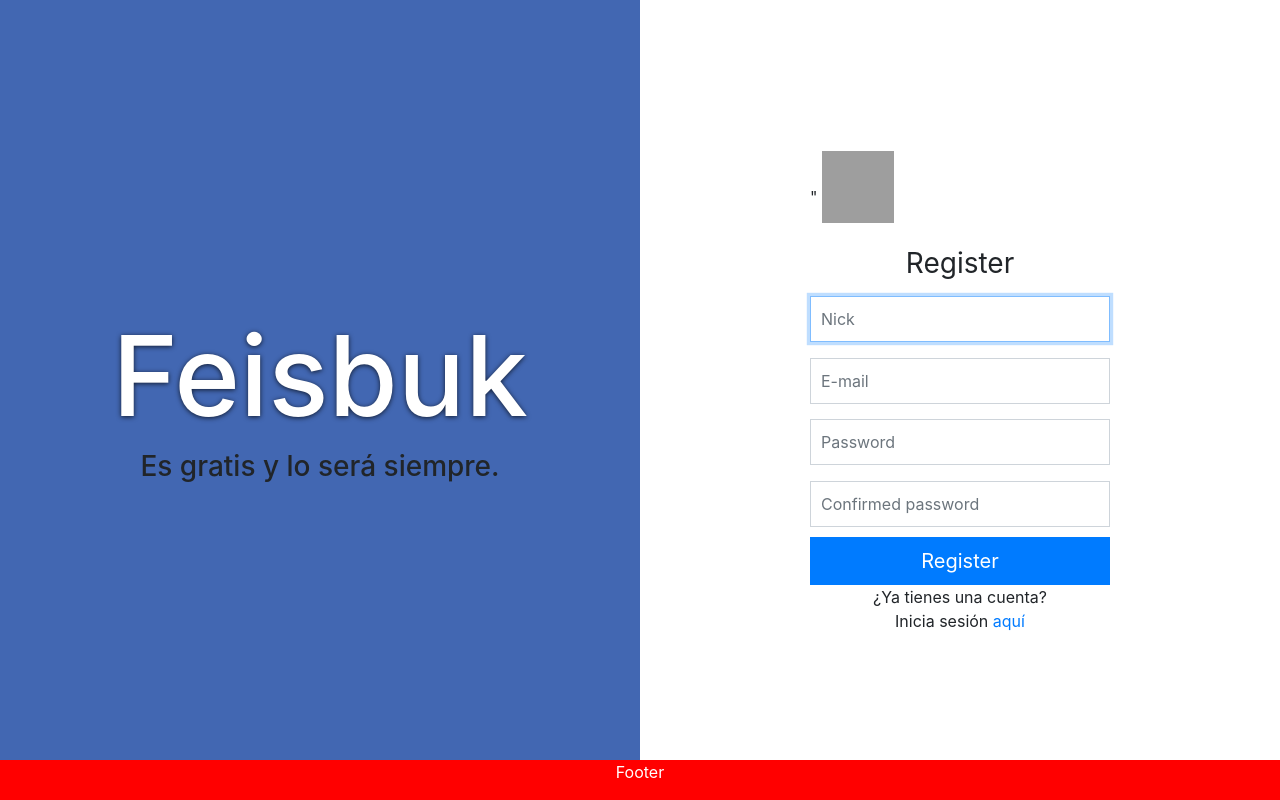
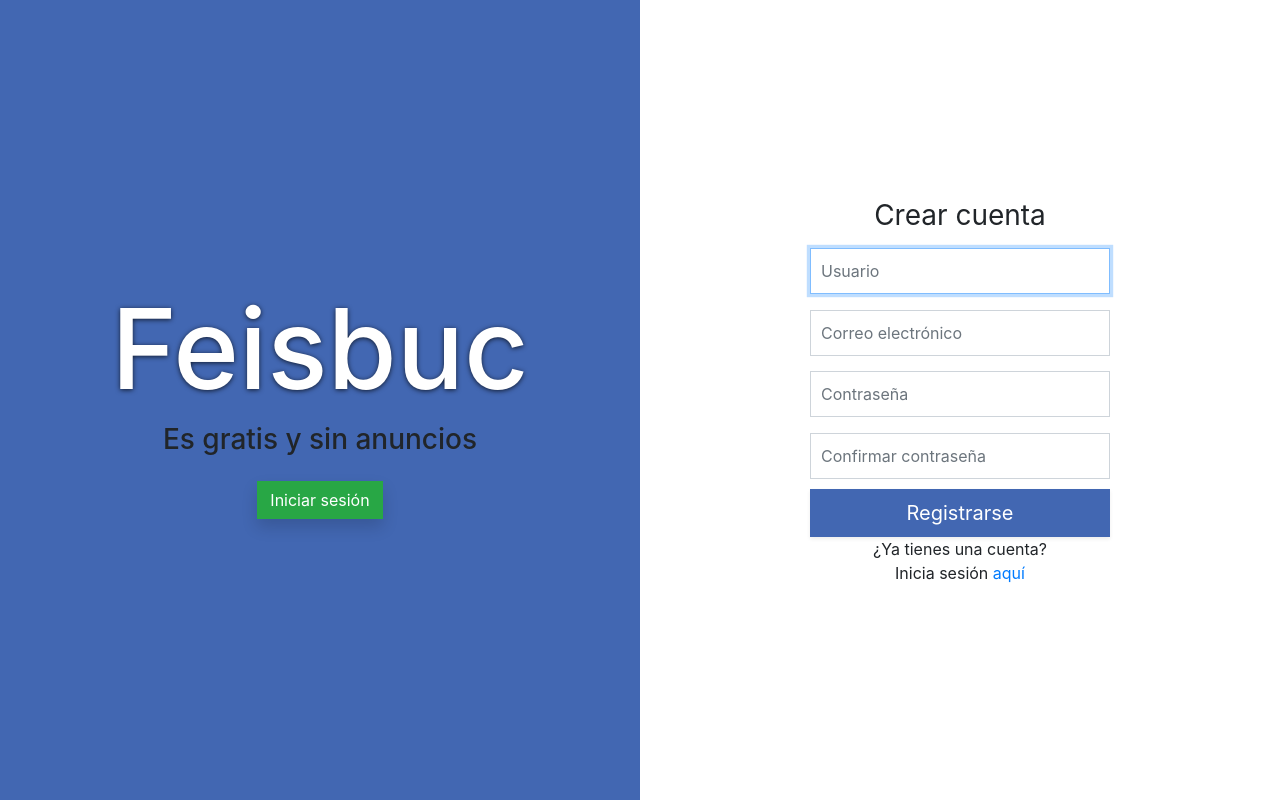
Before and after one commit to and-y93/feisbuc, a CodeIgniter app: page /feisbuk/index.php/elfeisbuc_controller/registro in a window 1280 px wide. Run offline with CodeIgniter, Linux system fonts and the light colour scheme; grey boxes are pictures that could not be loaded.

Commit message:
Modificar estilos

```diff
--- a/application/controllers/elfeisbuc_controller.php
+++ b/application/controllers/elfeisbuc_controller.php
@@ -5,19 +5,18 @@ class elfeisbuc_controller extends CI_Controller {
 		public function index(){
         	$this->load->helper(array('form', 'url'));
         	$this->load->view('paginaprincipal_view');
-        	$this->load->view('footer_view');
+            $this->load->view('footer_view');
 		}
 
 		public function registro(){
 			$this->load->helper(array('form', 'url'));
         	$this->load->view('register_view');
-        	$this->load->view('footer_view');
+
 		}
 
         public function login() {
         	$this->load->helper(array('form', 'url'));
         	$this->load->view('login_view');
-        	$this->load->view('footer_view');
         }
 
         public function mipagina(){
@@ -47,14 +46,14 @@ class elfeisbuc_controller extends CI_Controller {
                 if ($this->form_validation->run() == FALSE) {
             			$this->load->helper(array('form', 'url'));
         				$this->load->view('register_view');
-        				$this->load->view('footer_view');
+
                 }
                 else {
                 		$this->elfeisbuc_modelo->crearUser();
                 		echo "<script>alert('El usuario ha sido creado con éxito.')</script>";
                     	$this->load->helper('url');
         				$this->load->view('login_view');
-        				$this->load->view('footer_view');
+
                 }
         }
 
@@ -73,7 +72,7 @@ class elfeisbuc_controller extends CI_Controller {
             if ($this->form_validation->run() == FALSE) {
             			$this->load->helper(array('form', 'url'));
         				$this->load->view('login_view');
-        				$this->load->view('footer_view');
+
                 }
                 else {
 
@@ -85,13 +84,13 @@ class elfeisbuc_controller extends CI_Controller {
                 	if ($this->elfeisbuc_modelo->validarUser() == 2){
                 		echo "<script>alert('La contraseña introducida no es correcta.')</script>";
         				$this->load->view('login_view');
-        				$this->load->view('footer_view');
+
                 	}
 
                 	else if ($this->elfeisbuc_modelo->validarUser() == 3){
                 		echo "<script>alert('El usuario introducido no existe.')</script>";
         				$this->load->view('login_view');
-        				$this->load->view('footer_view');
+
 			        }
                 }
         }
--- a/application/views/footer_view.php
+++ b/application/views/footer_view.php
@@ -1,3 +1,3 @@
-<div class="footer">
-  <p>Footer</p>
-</div>
+<footer class="text-white fixed-bottom d-flex justify-content-center">
+    Feisbuc © 2018
+</footer>
--- a/application/views/paginaprincipal_view.php
+++ b/application/views/paginaprincipal_view.php
@@ -9,14 +9,14 @@
     <link rel="stylesheet" href="https://stackpath.bootstrapcdn.com/bootstrap/4.1.1/css/bootstrap.min.css" integrity="sha384-WskhaSGFgHYWDcbwN70/dfYBj47jz9qbsMId/iRN3ewGhXQFZCSftd1LZCfmhktB" crossorigin="anonymous">
     <link rel="stylesheet" type="text/css" href="<?php echo base_url(); ?>css/style.css">
 
-    <title>El Feisbuc </title>
+    <title>Feisbuc</title>
   </head>
   <body>
 
     <div class="inicio_view d-flex justify-content-center align-items-center">
       <div class="grid_title">
         <div class="text-center">
-         <a href="<?php echo base_url(); ?>index.php/elfeisbuc_controller/login"><h1>El Feisbuc</h1></a>
+         <a href="<?php echo base_url(); ?>index.php/elfeisbuc_controller"><h1>Feisbuc</h1></a>
           <h3>Es gratis y sin anuncios</h3>
         </div>
         <div class="box_links d-flex justify-content-center mt-3">
@@ -24,6 +24,7 @@
           <a href="<?php echo base_url(); ?>index.php/elfeisbuc_controller/registro" class="btn btn-warning shadow rounded-0 ml-1">Registrarse</a>
         </div>
       </div>
+
 
     </div>
 
--- a/application/views/register_view.php
+++ b/application/views/register_view.php
@@ -9,7 +9,7 @@
     <link rel="stylesheet" href="https://stackpath.bootstrapcdn.com/bootstrap/4.1.1/css/bootstrap.min.css" integrity="sha384-WskhaSGFgHYWDcbwN70/dfYBj47jz9qbsMId/iRN3ewGhXQFZCSftd1LZCfmhktB" crossorigin="anonymous">
     <link rel="stylesheet" type="text/css" href="<?php echo base_url(); ?>css/style.css">
 
-    <title>Feisbuk | Register</title>
+    <title>Feisbuc | Register</title>
 
     <?php
       if(form_error('pass2_register')){ ?>
@@ -43,29 +43,29 @@
 	      <h1 class="h3 mb-3 font-weight-normal">Register</h1> -->
 
     		<div class="text-center">
-              <h1>Feisbuk</h1>
-              <h3>Es gratis y lo será siempre.</h3>
-            </div>
+              <a href=" <?php echo base_url(); ?>index.php/elfeisbuc_controller"><h1>Feisbuc</h1></a>
+              <h3>Es gratis y sin anuncios</h3>
+              <a href=" <?php echo base_url(); ?>index.php/elfeisbuc_controller/login" class="btn btn-success shadow rounded-0 mt-3">Iniciar sesión</a>
+        </div>
     	</div>
 	    <?php
         $attributes = array('class' => 'form-signin');
         echo form_open('elfeisbuc_controller/formularioregistro', $attributes);
-      ?>"
-	      <img class="mb-4" src="https://getbootstrap.com/assets/brand/bootstrap-solid.svg" alt="" width="72" height="72">
-	      <h1 class="h3 mb-3 font-weight-normal text-center">Register</h1>
+      ?>
+	      <h1 class="h3 mb-3 font-weight-normal text-center">Crear cuenta</h1>
 	      <label for="user_register" class="sr-only">User</label>
-	      <input type="text" name="user_register" id="user_register" class="form-control rounded-0" placeholder="Nick" required autofocus>
+	      <input type="text" name="user_register" id="user_register" class="form-control rounded-0" placeholder="Usuario" required autofocus>
 
         <label for="email_register" class="sr-only">User</label>
-        <input type="email" name="email_register" id="email_register" class="form-control rounded-0 mt-3" placeholder="E-mail" required autofocus>
+        <input type="email" name="email_register" id="email_register" class="form-control rounded-0 mt-3" placeholder="Correo electrónico" required autofocus>
 
 	      <label for="pass_register" class="sr-only">Password</label>
-	      <input type="password" name="pass_register" id="pass_register" class="form-control rounded-0 mt-3" placeholder="Password" required>
+	      <input type="password" name="pass_register" id="pass_register" class="form-control rounded-0 mt-3" placeholder="Contraseña" required>
 
         <label for="pass2_register" class="sr-only">Password</label>
-        <input type="password" name="pass2_register" id="pass2_register" class="form-control rounded-0 mt-3" placeholder="Confirmed password" required>
+        <input type="password" name="pass2_register" id="pass2_register" class="form-control rounded-0 mt-3" placeholder="Confirmar contraseña" required>
 
-	      <button class="btn btn-lg btn-primary btn-block rounded-0" type="submit">Register</button>
+	      <button class="btn btn-lg btn-feisbuk btn-block rounded-0 shadow-sm" type="submit">Registrarse</button>
         <p class="text-center">¿Ya tienes una cuenta? <br> Inicia sesión <a href="<?php echo base_url(); ?>index.php/elfeisbuc_controller">aquí</a></p>
       </form>
     </div>
```
Also changed, not shown: application/views/login_view.php (+11 -11 lines).
